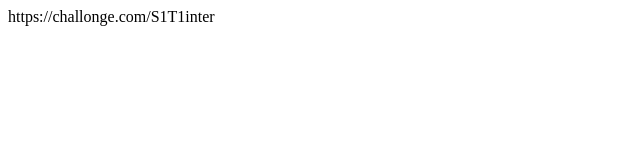
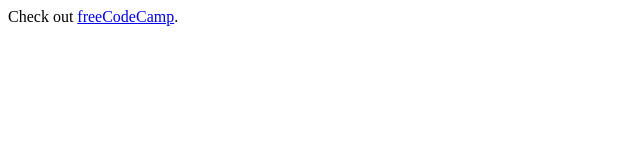
Before and after one commit to hjamttes/interlogin, a plain HTML site: page tournaments/S1/T1.html in a window 1280 px wide. Shown: the whole page, without its empty margins (0-640 px from the left). Drawn offline with Linux system fonts and the light colour scheme.

Commit message:
Update T1.html

```diff
--- a/tournaments/S1/T1.html
+++ b/tournaments/S1/T1.html
@@ -3,6 +3,6 @@
     <title> Tournament 1 </title>
   </head>
   <body>
-    https://challonge.com/S1T1inter
+    <p>Check out <a href="https://challonge.com/S1T1inter">freeCodeCamp</a>.</p>
   </body>
 </html>
```
